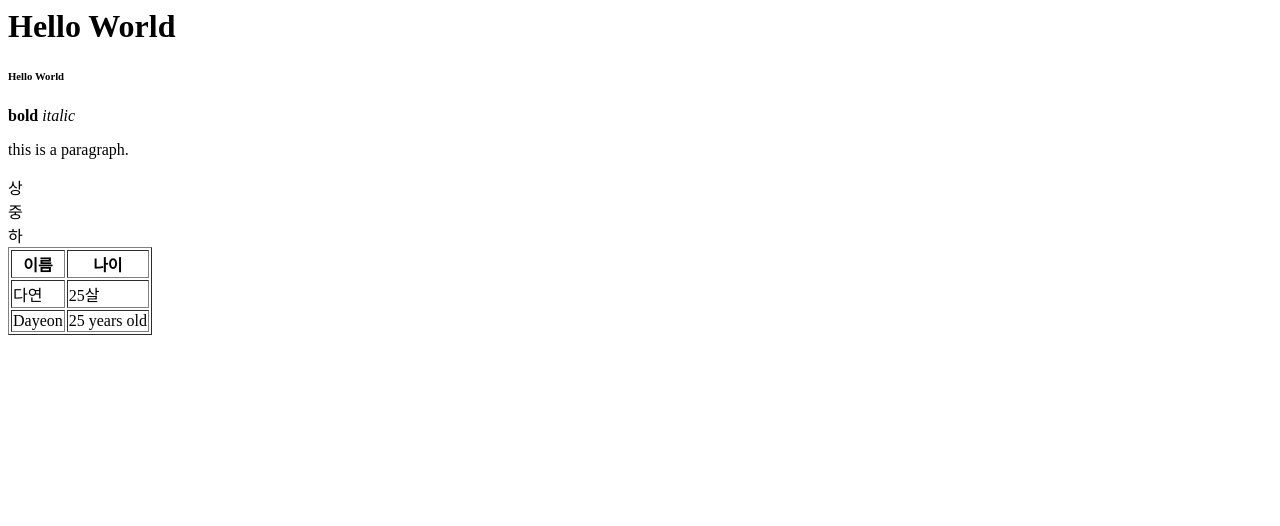
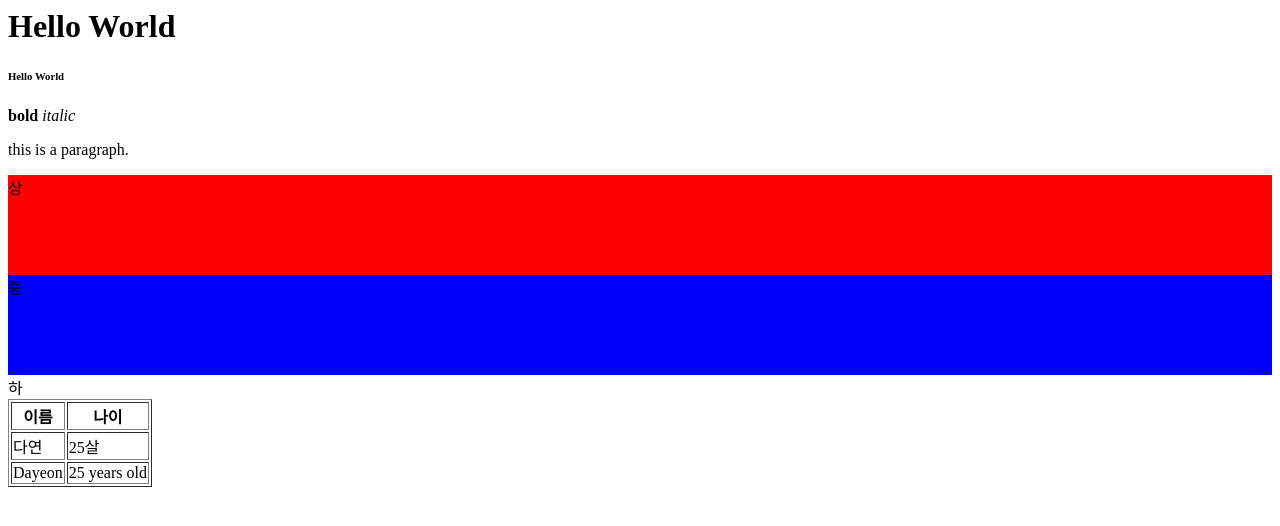
Before and after one commit to DayeonYoo/howtodo, a plain HTML site: page index.html in a window 1280 px wide. Drawn offline with Linux system fonts and the light colour scheme.

Commit message:
Update index.html

```diff
--- a/index.html
+++ b/index.html
@@ -1,6 +1,21 @@
 <html>
   <head>
     <title>it is a title</title>
+    <style>
+      .top {
+        background: red;
+        height: 100px;
+      }
+      .mid {
+        background: blue;
+        height:100px;
+      }
+      .bot {
+        background:yellow;
+        height: 100px;
+      }
+    </style>
+
   </head>
   <body>
     <h1>Hello World</h1>
@@ -25,9 +40,9 @@
           <td>Dayeon</td>
           <td>25 years old </td>
           </tr>
-        <div>상</div>
-        <div>중</div>
-        <div>하</div>
+        <div class="top">상</div>
+        <div class="mid">중</div>
+        <div class=bot">하</div>
       </tbody>
     </table>
   </body>
```
